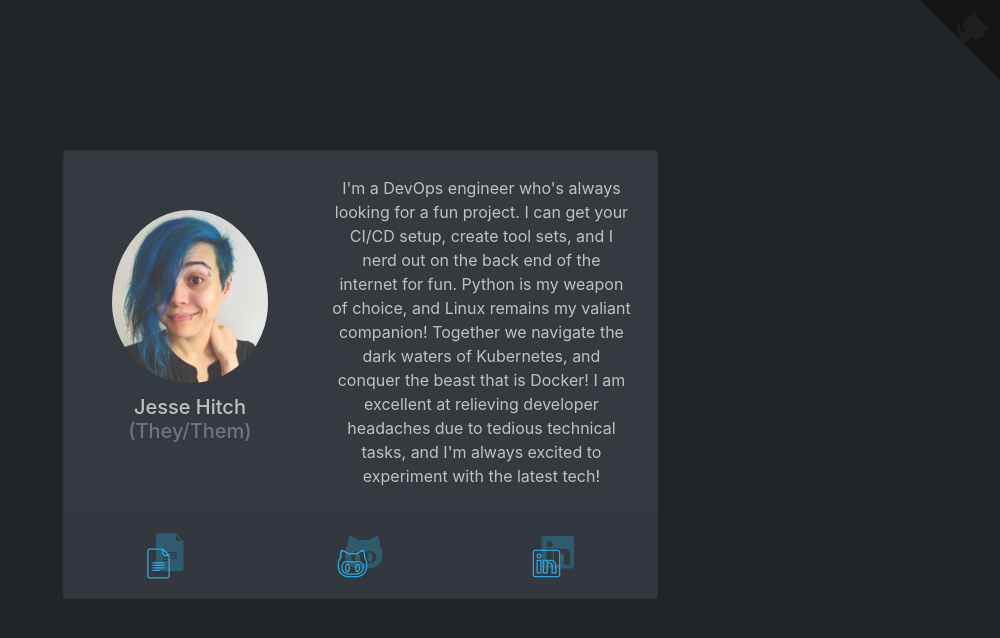
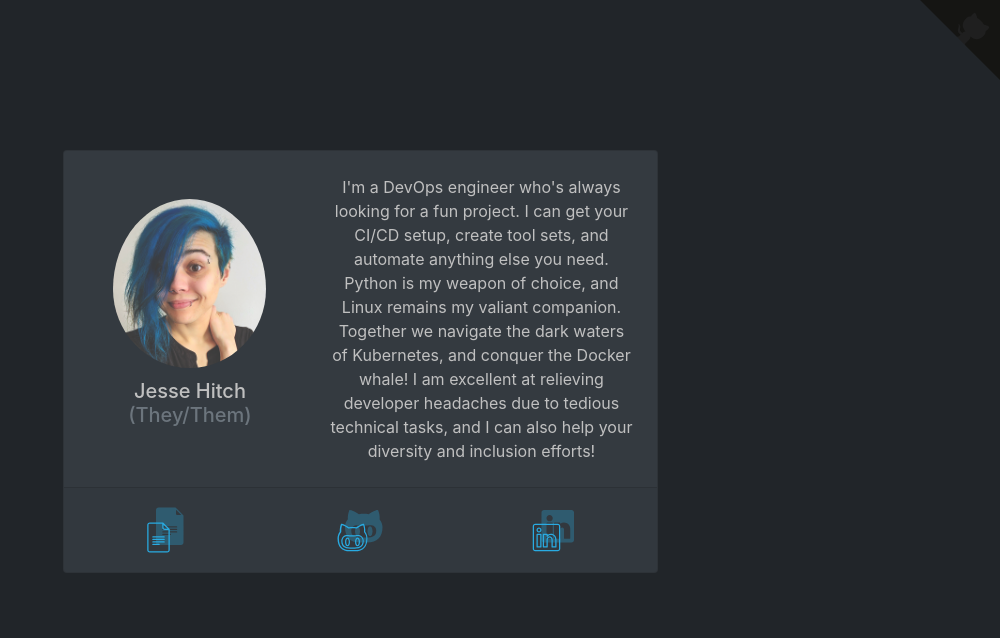
Before and after one commit to jessebot/resume-as-a-service, a React (Create React App) app: page / in a window 1280 px wide. Shown: the top 638 px of the page, without its empty margins (280-1280 px from the left). Built offline with nearby package versions, Linux system fonts and the light colour scheme.

Commit message:
fixing up a blurb and also a tinsy bit of layout

```diff
--- a/src/App.css
+++ b/src/App.css
@@ -9,12 +9,12 @@
 }
 
 .img-fluid.rounded-circle {
-  height: 185px;
-  padding-bottom: 12px;
+  height: 180px;
+  padding-bottom: 11px;
 }
 
 .blurb {
-  padding: 5px;
+  padding: 4px;
 }
 
 body {
```
Also changed, not shown: 1 other file (tests, documents, lock files or other folders).
